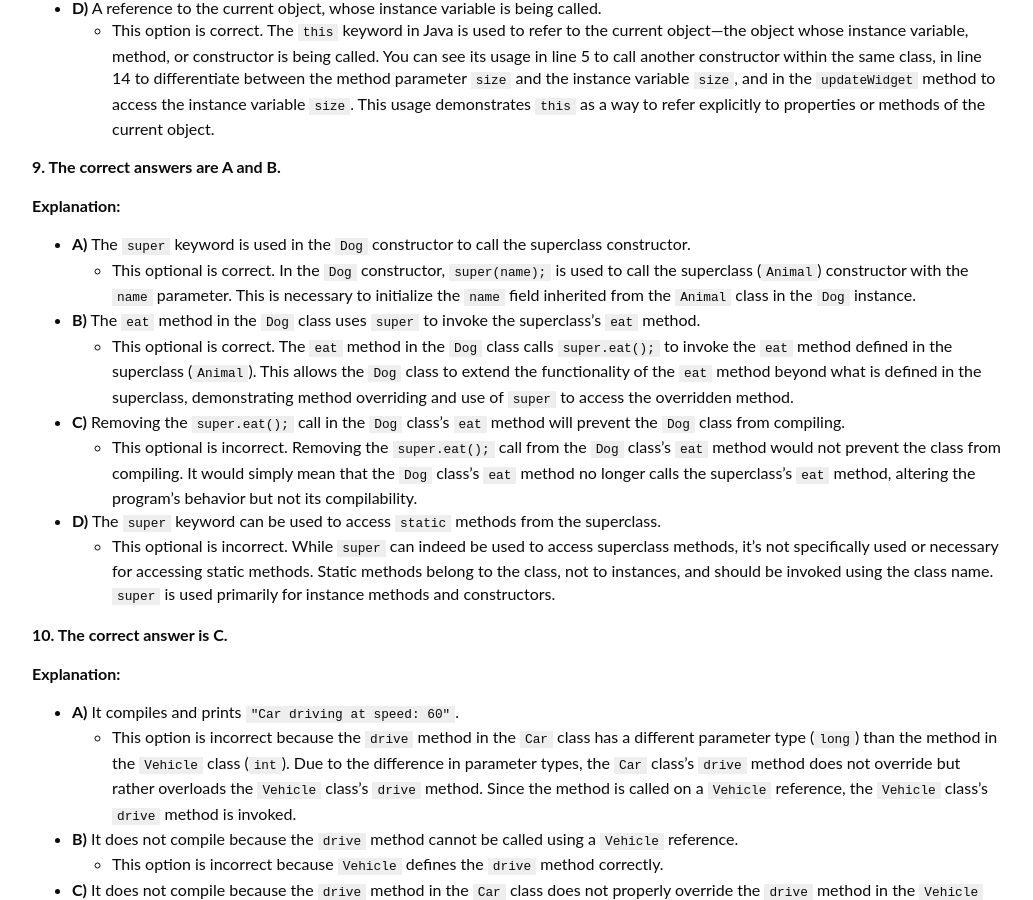
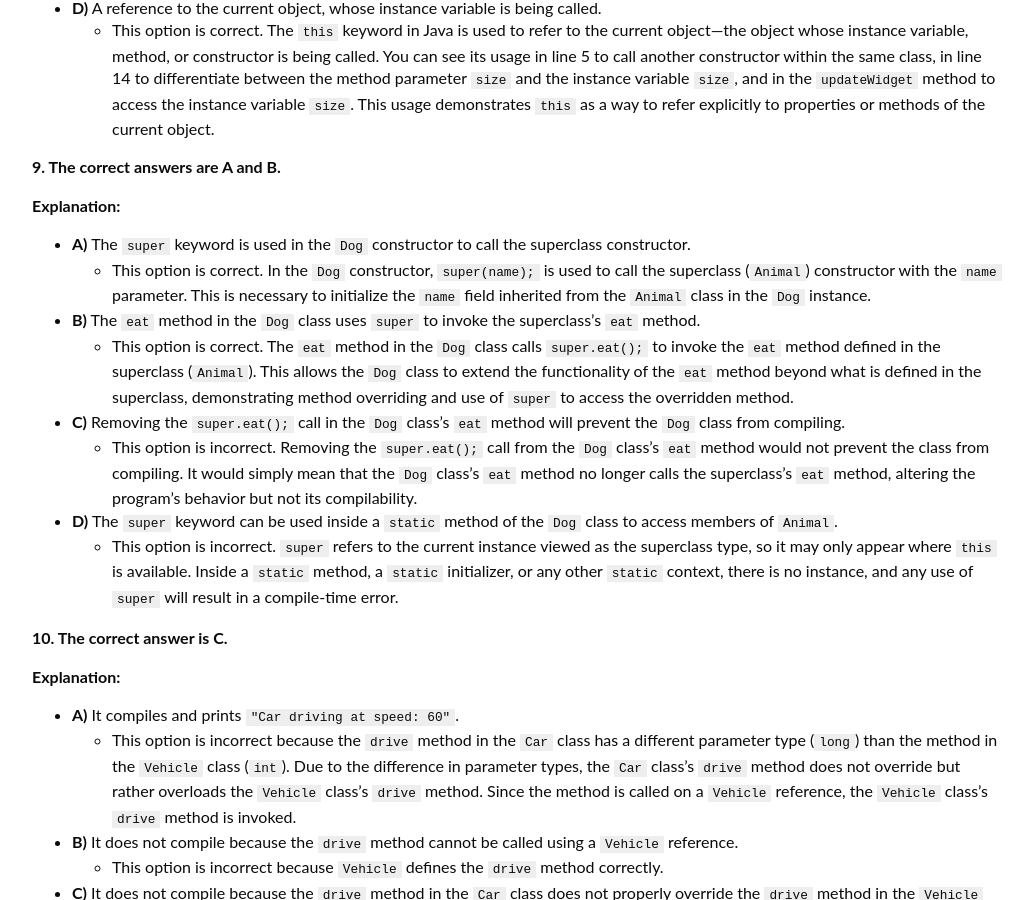
Before and after one commit to eh3rrera/ocpj17-book, a Jekyll site: the page built from ch02a.md, in a window 1280 px wide and 900 px high, scrolled down 4186 px. Shown: the whole window, without its empty margins (123-1156 px from the left). Built offline with Jekyll 4.4.1, drawn with Linux system fonts in a browser that asks for light colours; nearby versions of some CDN libraries.

Commit message:
Fix question 9 chapter 2

```diff
--- a/ch02a.md
+++ b/ch02a.md
@@ -158,16 +158,16 @@ exam_objectives:
 **Explanation:**
 
 - **A)** The `super` keyword is used in the `Dog` constructor to call the superclass constructor.
-  - This optional is correct. In the `Dog` constructor, `super(name);` is used to call the superclass (`Animal`) constructor with the `name` parameter. This is necessary to initialize the `name` field inherited from the `Animal` class in the `Dog` instance.
+  - This option is correct. In the `Dog` constructor, `super(name);` is used to call the superclass (`Animal`) constructor with the `name` parameter. This is necessary to initialize the `name` field inherited from the `Animal` class in the `Dog` instance.
 
 - **B)** The `eat` method in the `Dog` class uses `super` to invoke the superclass's `eat` method.
-  - This optional is correct. The `eat` method in the `Dog` class calls `super.eat();` to invoke the `eat` method defined in the superclass (`Animal`). This allows the `Dog` class to extend the functionality of the `eat` method beyond what is defined in the superclass, demonstrating method overriding and use of `super` to access the overridden method.
+  - This option is correct. The `eat` method in the `Dog` class calls `super.eat();` to invoke the `eat` method defined in the superclass (`Animal`). This allows the `Dog` class to extend the functionality of the `eat` method beyond what is defined in the superclass, demonstrating method overriding and use of `super` to access the overridden method.
 
 - **C)** Removing the `super.eat();` call in the `Dog` class's `eat` method will prevent the `Dog` class from compiling.
-  - This optional is incorrect. Removing the `super.eat();` call from the `Dog` class's `eat` method would not prevent the class from compiling. It would simply mean that the `Dog` class's `eat` method no longer calls the superclass's `eat` method, altering the program's behavior but not its compilability.
+  - This option is incorrect. Removing the `super.eat();` call from the `Dog` class's `eat` method would not prevent the class from compiling. It would simply mean that the `Dog` class's `eat` method no longer calls the superclass's `eat` method, altering the program's behavior but not its compilability.
 
-- **D)** The `super` keyword can be used to access `static` methods from the superclass.
-  - This optional is incorrect. While `super` can indeed be used to access superclass methods, it's not specifically used or necessary for accessing static methods. Static methods belong to the class, not to instances, and should be invoked using the class name. `super` is used primarily for instance methods and constructors.
+- **D)** The `super` keyword can be used inside a `static` method of the `Dog` class to access members of `Animal`.
+  - This option is incorrect. `super` refers to the current instance viewed as the superclass type, so it may only appear where `this` is available. Inside a `static` method, a `static` initializer, or any other `static` context, there is no instance, and any use of `super` will result in a compile-time error.
 
 
 
```
Also changed, not shown: ch02.md (+1 -1 lines).
